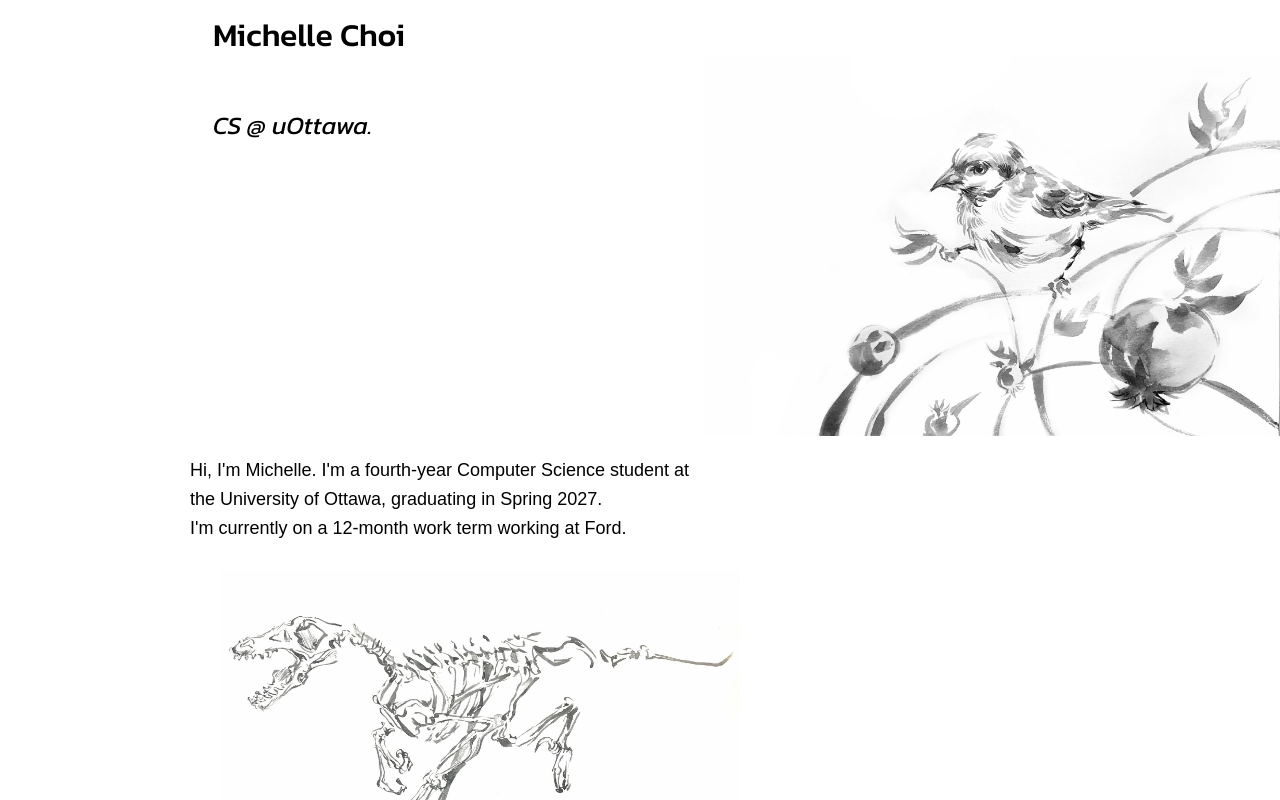
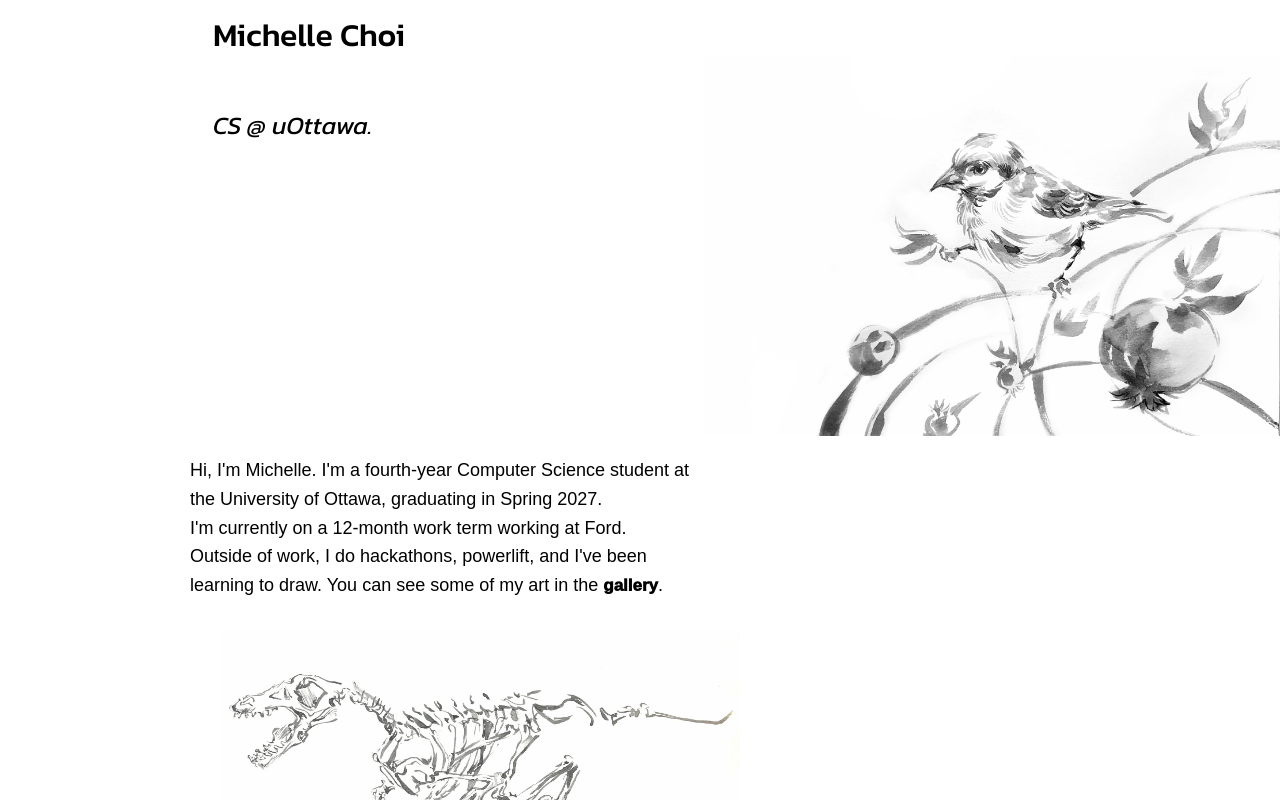
Before and after one commit to mchoi-cs/mchoi-cs.github.io, a React (Create React App) app: page / in a window 1280 px wide. Shown: the part 414-1214 px from the top of the page. Built offline with nearby package versions, Linux system fonts and the light colour scheme.

Commit message:
update description

```diff
--- a/src/components/About.js
+++ b/src/components/About.js
@@ -15,10 +15,10 @@
               {/* for embedded systems. I value curiosity, initiative, and clarity, and I enjoy
               presenting ideas and talking through systems in reviews and demos.  */}
               <br></br>
-              {/* Outside of work, I enjoy playing chess and I've been learning to draw. You can see some of my art in the{" "}
+              Outside of work, I do hackathons, powerlift, and I've been learning to draw. You can see some of my art in the{" "}
               <a href="#gallery-component" className="inline-link">
                 gallery
-              </a>. */}
+              </a>.
             </p>
 
             <div className="about-drawingWrap">
```
